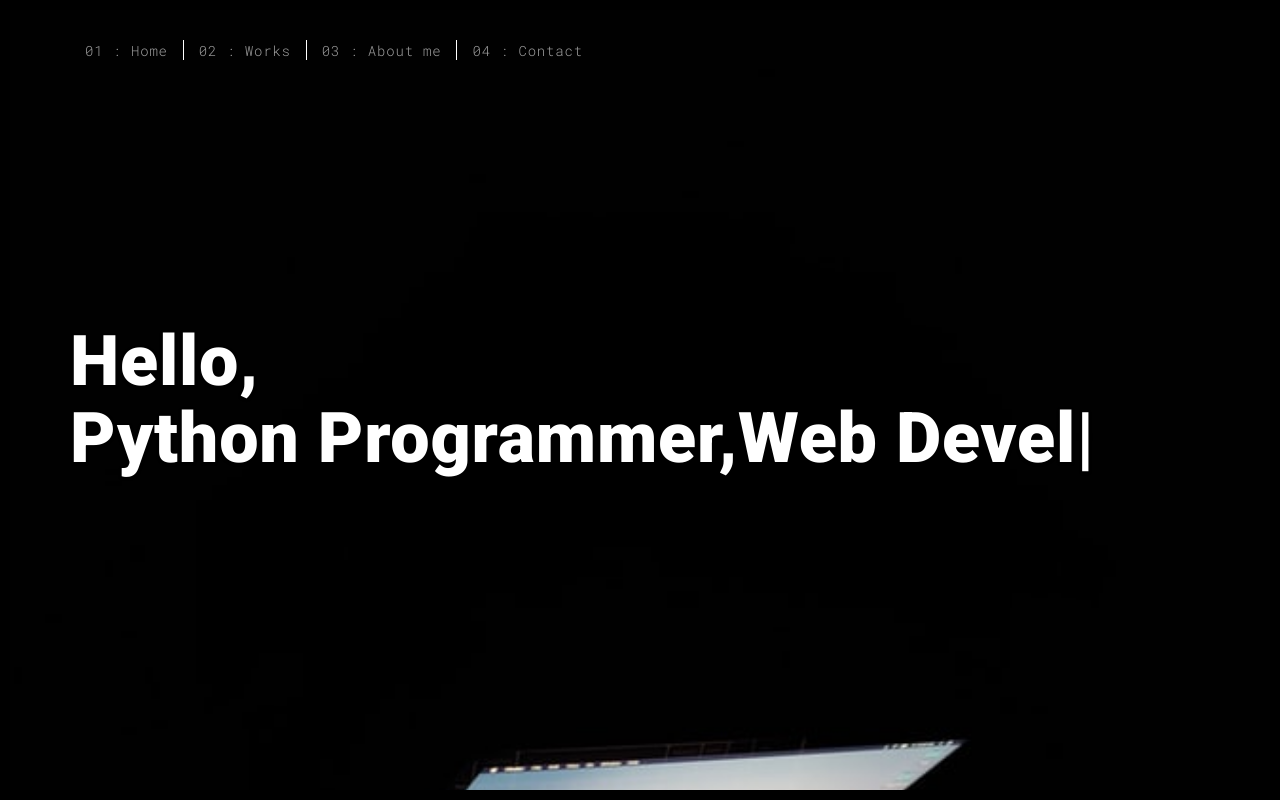
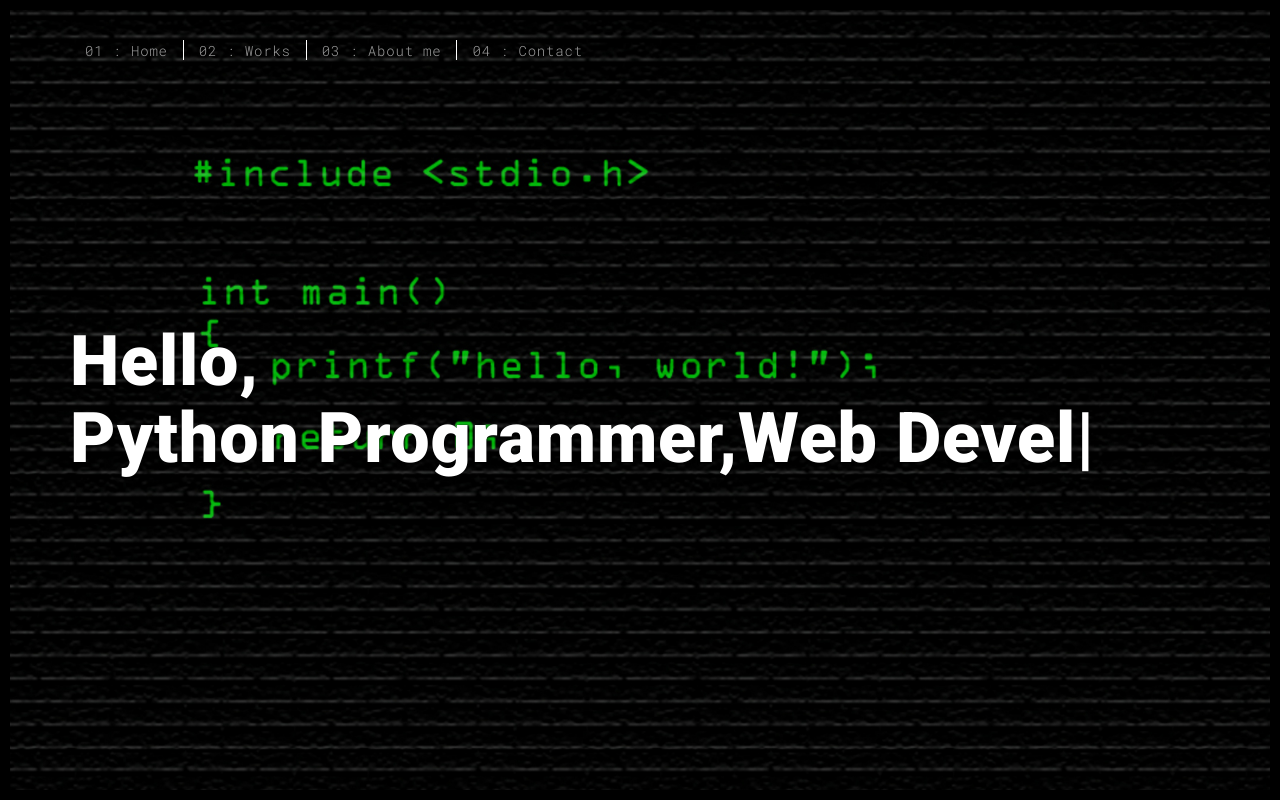
Before and after one commit to Harsh71019/portfo, a Flask app: page / in a window 1280 px wide. Run offline with Flask 2, Linux system fonts and the light colour scheme; some libraries are stand-ins or nearby versions.

Commit message:
Hey about.tml changes

```diff
--- a/templates/index.html
+++ b/templates/index.html
@@ -51,7 +51,7 @@
   </nav>
 </header>
 <!-- Add your site or app content here -->
-  <div class="hero-full-container background-image-container white-text-container" style="background-image: url('./static/assets/images/space.jfif')">
+  <div class="hero-full-container background-image-container white-text-container" style="background-image: url('./static/assets/images/space.jpg')">
     <div class="container">
       <div class="row">
         <div class="col-xs-12">
```
Also changed, not shown: static/assets/images/space.jpg (added), static/assets/images/space2.jfif (renamed from static/assets/images/space.jfif).
